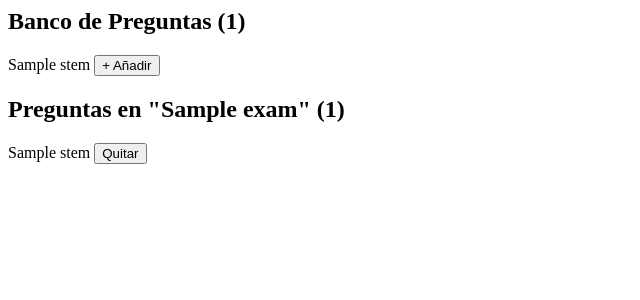
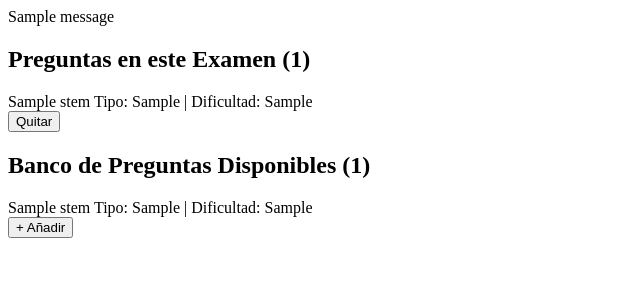
Before and after one commit to pacinidiego/plataforma-examenes-mvp, a Django app: template templates/backoffice/partials/_constructor_body.html in a window 1280 px wide. Shown: the top 300 px of the page, without its empty margins (0-640 px from the left). Run offline with Django 5.2, Linux system fonts and the light colour scheme; the template is opened without the code that fills it: most values are stand-ins (such as "Sample title", 1, 10 or a date in 2020); one stand-in notice (Sample message) is shown.

Commit message:
Update _constructor_body.html

```diff
--- a/templates/backoffice/partials/_constructor_body.html
+++ b/templates/backoffice/partials/_constructor_body.html
@@ -1,53 +1,78 @@
-<div id="constructor-body" class="grid grid-cols-1 lg:grid-cols-2 gap-6">
+<div id="constructor-messages" class="col-span-1 md:col-span-2 mb-4">
+    {% if messages %}
+        {% for message in messages %}
+            <div class="p-3 rounded-lg text-sm font-medium
+                {% if message.tags == 'success' %} bg-green-100 text-green-800 border border-green-200
+                {% elif message.tags == 'warning' %} bg-yellow-100 text-yellow-800 border border-yellow-200
+                {% elif message.tags == 'error' %} bg-red-100 text-red-800 border border-red-200
+                {% else %} bg-blue-100 text-blue-800 border border-blue-200
+                {% endif %}"
+                 role="alert">
+                {{ message }}
+            </div>
+        {% endfor %}
+    {% endif %}
+</div>
+<div class="grid grid-cols-1 md:grid-cols-2 gap-6">
 
     <div class="bg-gray-800 rounded-lg shadow p-6">
         <h2 class="text-xl font-semibold text-white mb-4">
-            Banco de Preguntas
-            <span class="text-sm font-normal text-gray-400">({{ bank_items_count }})</span>
+            Preguntas en este Examen ({{ exam_items_count }})
         </h2>
 
-        <div class="overflow-y-auto max-h-[600px] space-y-3 pr-2">
-            {% for item in bank_items %}
-                <div class="flex items-center justify-between p-3 bg-gray-700 rounded-lg">
-                    <span class="text-gray-300">{{ item.stem|truncatechars:60 }}</span>
-
-                    <button class="bg-green-600 hover:bg-green-700 text-white font-bold py-1 px-3 rounded-lg text-sm"
-                            hx-post="{% url 'backoffice:add_item_to_exam' exam.id item.id %}"
-                            hx-include="[name='csrfmiddlewaretoken']"
+        <div class="space-y-3 max-h-96 overflow-y-auto">
+            {% for item in exam_items %}
+                <div class="p-3 bg-gray-700 rounded-lg flex items-center justify-between">
+                    <div class="text-white">
+                        <span class="font-medium">{{ item.stem|truncatechars:60 }}</span>
+                        <span class="block text-xs text-gray-400">
+                            Tipo: {{ item.get_item_type_display }} | Dificultad: {{ item.get_difficulty_display }}
+                        </span>
+                    </div>
+                    <button hx-post="{% url 'backoffice:remove_item_from_exam' exam_id=exam.id item_id=item.id %}"
                             hx-target="#constructor-body"
-                            hx-swap="innerHTML">
-                        + Añadir
+                            hx-swap="innerHTML"
+                            hx-include="body [name='csrfmiddlewaretoken']"
+                            hx-confirm="¿Estás seguro de que quieres quitar esta pregunta del examen?"
+                            class="flex-shrink-0 bg-red-600 hover:bg-red-700 text-white font-bold py-1 px-2 rounded-lg text-sm">
+                        Quitar
                     </button>
-                    </div>
+                </div>
             {% empty %}
-                <p class="text-gray-500">No hay más preguntas disponibles en el banco.</p>
+                <div class="p-3 bg-gray-700 rounded-lg text-center text-gray-400">
+                    Aún no hay preguntas en este examen.
+                </div>
             {% endfor %}
         </div>
     </div>
 
     <div class="bg-gray-800 rounded-lg shadow p-6">
         <h2 class="text-xl font-semibold text-white mb-4">
-            Preguntas en "{{ exam.title }}"
-            <span class="text-sm font-normal text-gray-400">({{ exam_items_count }})</span>
+            Banco de Preguntas Disponibles ({{ bank_items_count }})
         </h2>
 
-        <div class="overflow-y-auto max-h-[600px] space-y-3 pr-2">
-            {% for item in exam_items %}
-                <div class="flex items-center justify-between p-3 bg-gray-900 rounded-lg">
-                    <span class="text-gray-300">{{ item.stem|truncatechars:60 }}</span>
-
-                    <button class="bg-red-600 hover:bg-red-700 text-white font-bold py-1 px-3 rounded-lg text-sm"
-                            hx-post="{% url 'backoffice:remove_item_from_exam' exam.id item.id %}"
-                            hx-include="[name='csrfmiddlewaretoken']"
+        <div class="space-y-3 max-h-96 overflow-y-auto">
+            {% for item in bank_items %}
+                <div class="p-3 bg-gray-900 rounded-lg flex items-center justify-between">
+                    <div class="text-white">
+                        <span class="font-medium">{{ item.stem|truncatechars:60 }}</span>
+                        <span class="block text-xs text-gray-400">
+                            Tipo: {{ item.get_item_type_display }} | Dificultad: {{ item.get_difficulty_display }}
+                        </span>
+                    </div>
+                    <button hx-post="{% url 'backoffice:add_item_to_exam' exam_id=exam.id item_id=item.id %}"
                             hx-target="#constructor-body"
-                            hx-swap="innerHTML">
-                        Quitar
+                            hx-swap="innerHTML"
+                            hx-include="body [name='csrfmiddlewaretoken']"
+                            class="flex-shrink-0 bg-blue-600 hover:bg-blue-700 text-white font-bold py-1 px-2 rounded-lg text-sm">
+                        + Añadir
                     </button>
-                    </div>
+                </div>
             {% empty %}
-                <p class="text-gray-500">Aún no has añadido preguntas a este examen.</p>
+                <div class="p-3 bg-gray-900 rounded-lg text-center text-gray-400">
+                    No hay más preguntas disponibles en el banco.
+                </div>
             {% endfor %}
         </div>
     </div>
-
 </div>
```
